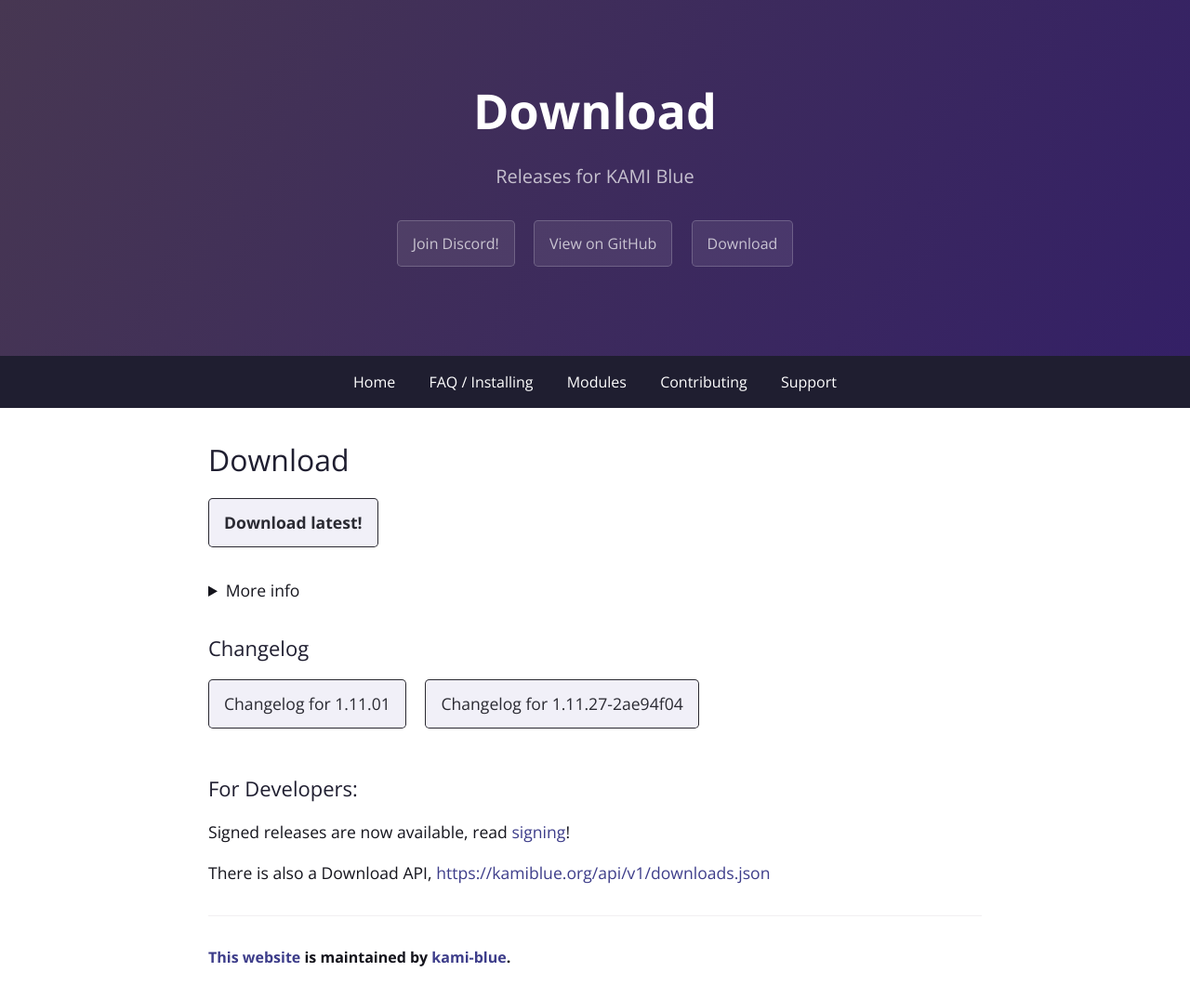
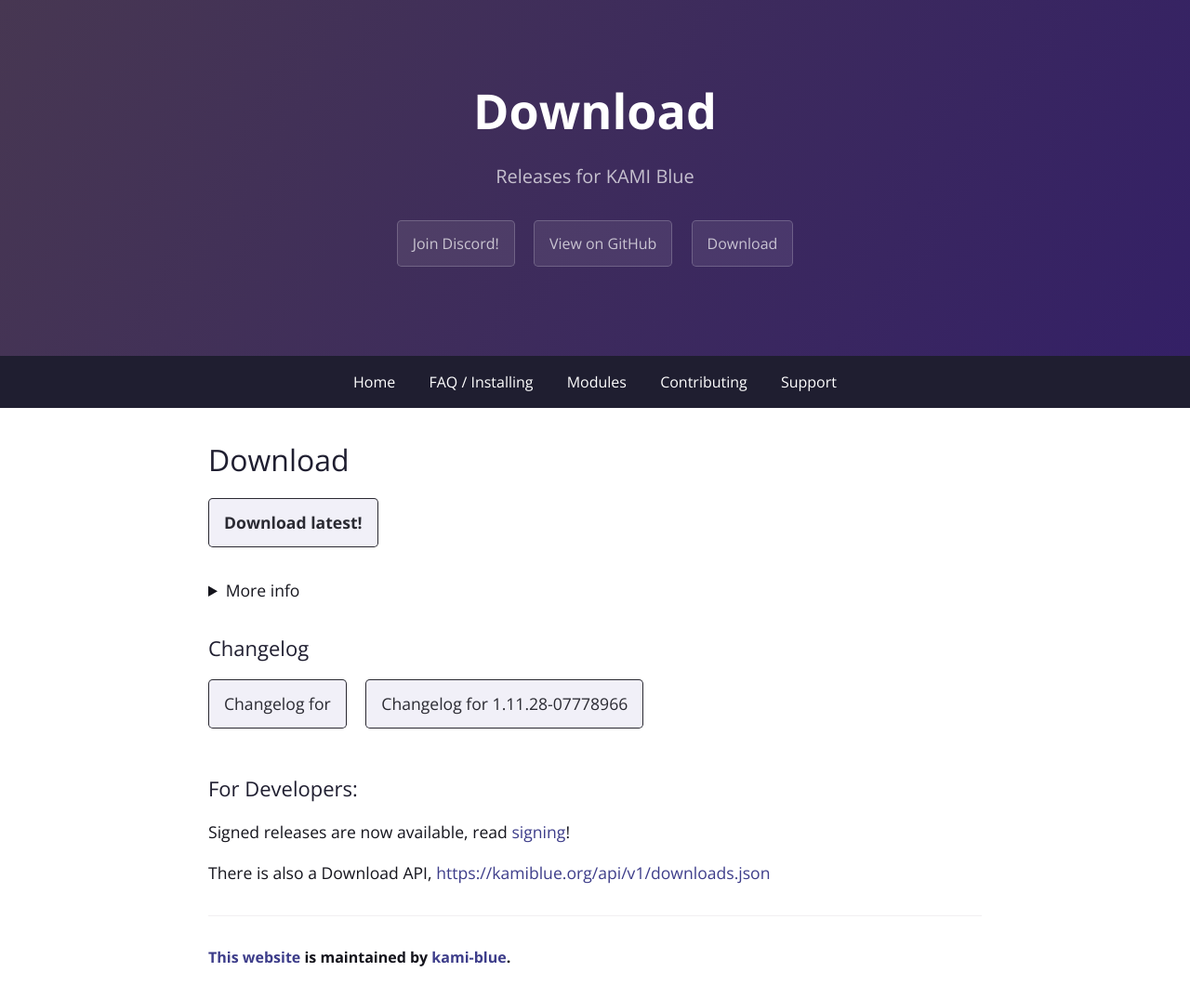
Before and after one commit to kami-blue/website, a Jekyll site: the page built from download.md, in a window 1280 px wide. Shown: the whole page at 93% size. Built offline with Jekyll 4.4.1, drawn with Linux system fonts in a browser that asks for light colours.

Commit message:
[bump] Release 1.11.28-07778966

```diff
--- a/_config.yml
+++ b/_config.yml
@@ -5,14 +5,14 @@ google_analytics: UA-157505961-1
 github:
   repository_url: https://github.com/kami-blue/client
   website_url: https://github.com/kami-blue/website
-  jar_url: https://github.com/kami-blue/client/releases/download/1.11.22/kamiblue-1.11.22-f2992ac9.jar
+  jar_url: https://github.com/kami-blue/client/releases/download//kamiblue-.jar
   jar_sig_url: https://github.com/kami-blue/client/releases/download//kamiblue-.jar.sig
-  beta_jar_url: https://github.com/kami-blue/nightly-releases/releases/download/1.11.27-2ae94f04/kamiblue-1.11.27-2ae94f04.jar
-cur_ver: 1.11.01
-beta_ver: 1.11.27-2ae94f04
+  beta_jar_url: https://github.com/kami-blue/nightly-releases/releases/download/1.11.28-07778966/kamiblue-1.11.28-07778966.jar
+cur_ver:
+beta_ver: 1.11.28-07778966
 discord_url: https://kamiblue.org/discord
 downloads_api_ver: v1
-build_number: 829
+build_number: 830
 theme: jekyll-theme-cayman
 gems:
   - jekyll-seo-tag
```
